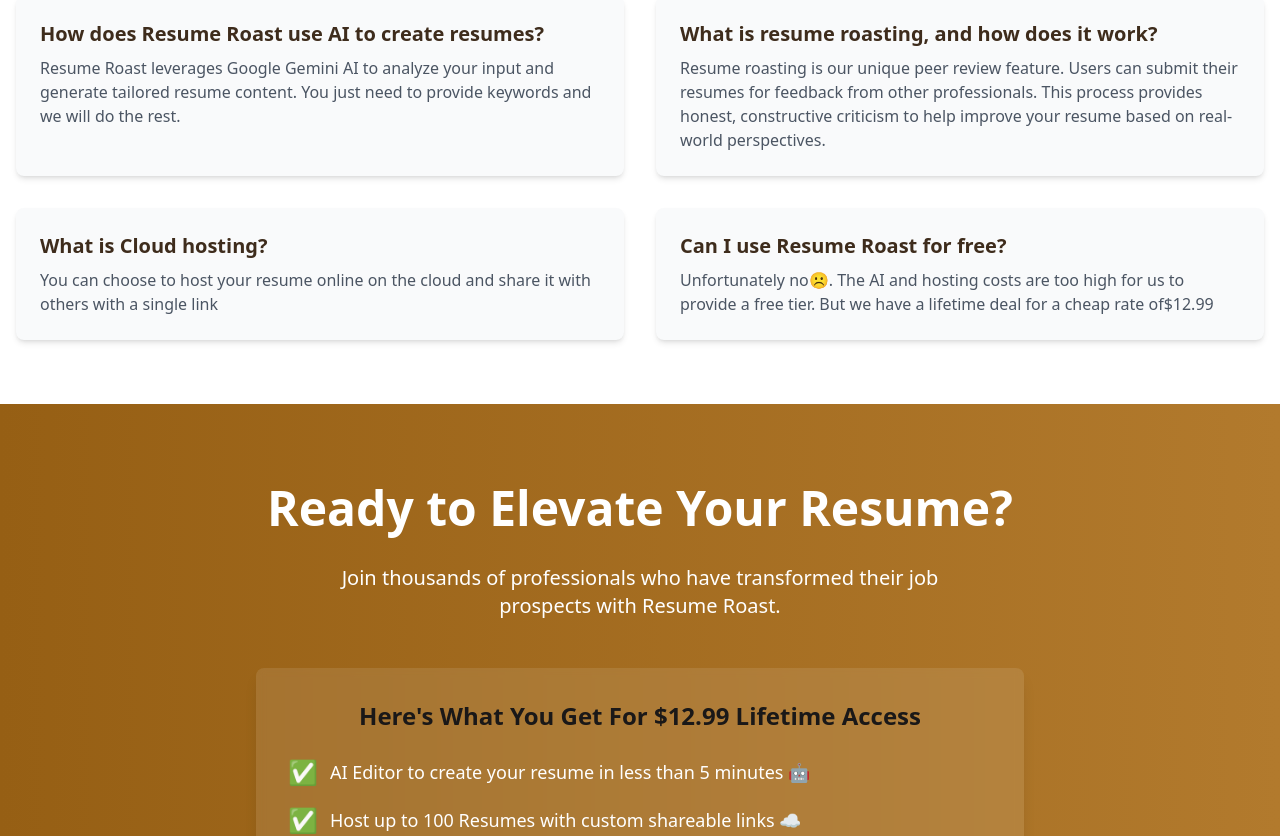
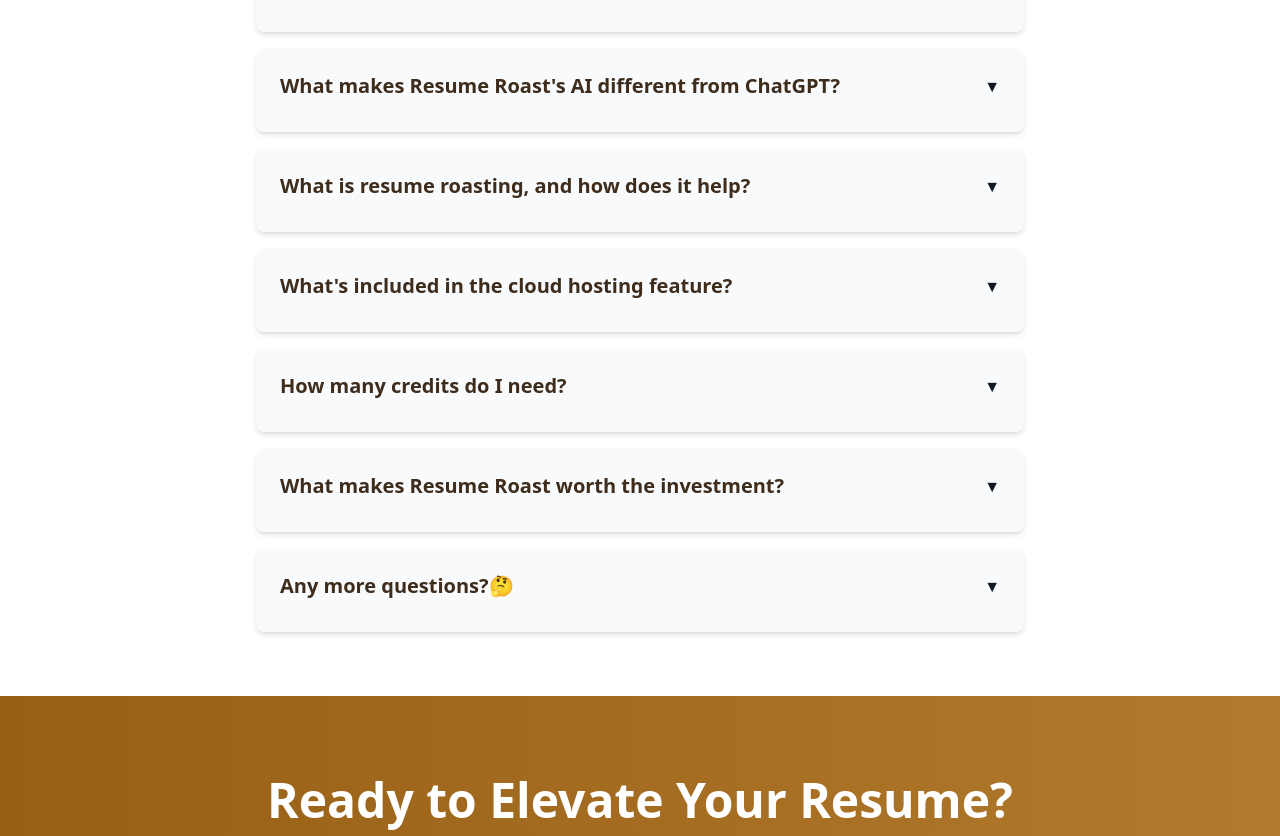
Before and after one commit to meghm1007/resumeroast, a Next.js app: page / in a window 1280 px wide. Shown: the part 1302-2138 px from the top of the page. Built offline with nearby package versions, Linux system fonts and the light colour scheme; no server answers.

Commit message:
final version ready

```diff
--- a/app/_components/BillingSection.tsx
+++ b/app/_components/BillingSection.tsx
@@ -3,39 +3,37 @@
 const BillingSection = () => {
   const creditOptions = [
     {
-      credits: 100,
-      price: 10,
-      description: "Perfect for small projects",
+      credits: 50,
+      price: 4.99,
+      description: "Perfect for quick resume touchups and single-job applications",
       features: [
-        "Generate 20 Cover Letters",
-        "AI Resume Review",
-        "Basic Support",
+        "10 AI writing assists (50 credits)",
+        "or 2 resume database hostings (40 credits)",
+        "Mix and match as needed",
+        "Credits never expire",
       ],
       bgColor: "bg-white",
     },
     {
-      credits: 250,
-      price: 20,
-      description: "Most popular for medium projects",
+      credits: 150,
+      price: 12.99,
+      description: "Most popular for active job seekers",
       features: [
-        "Generate 50 Cover Letters",
-        "AI Resume Review",
-        "Priority Support",
-        "Resume Analytics",
+        "30 AI writing assists (150 credits)",
+        "or 7 resume database hostings (140 credits)",
+        "15% savings vs. starter pack",
       ],
       popular: true,
       bgColor: "bg-blue-50",
     },
     {
       credits: 500,
-      price: 35,
-      description: "Best value for larger projects",
+      price: 39.99,
+      description: "Best value for career builders and frequent updaters",
       features: [
-        "Generate 100 Cover Letters",
-        "AI Resume Review",
-        "24/7 Premium Support",
-        "Advanced Analytics",
-        "Custom Templates",
+        "100 AI writing assists (500 credits)",
+        "or 25 resume database hostings (500 credits)",
+        "25% savings vs. starter pack",
       ],
       bgColor: "bg-white",
     },
@@ -105,7 +103,7 @@
         <div className="grid md:grid-cols-3 gap-8">
           {creditOptions.map((option) => (
             <Link
-              href="/billing"
+              href="/dashboard/billing"
               key={option.credits}
               className={`${
                 option.bgColor
--- a/app/page.tsx
+++ b/app/page.tsx
@@ -41,13 +41,35 @@
   answer,
 }: {
   question: string;
-  answer: string;
-}) => (
-  <div className="bg-gray-50 p-6 rounded-lg shadow-md">
-    <h3 className="text-xl font-semibold mb-2 text-[#3e2c1c]">{question}</h3>
-    <p className="text-gray-600">{answer}</p>
-  </div>
-);
+  answer: string | ReactNode;
+}) => {
+  const [isOpen, setIsOpen] = useState(false);
+
+  return (
+    <div className="bg-gray-50 p-6 rounded-lg shadow-md transition-all duration-200">
+      <button
+        className="w-full text-left flex justify-between items-center"
+        onClick={() => setIsOpen(!isOpen)}
+      >
+        <h3 className="text-xl font-semibold text-[#3e2c1c]">{question}</h3>
+        <span
+          className={`transform transition-transform duration-200 ${
+            isOpen ? "rotate-180" : ""
+          }`}
+        >
+          ▼
+        </span>
+      </button>
+      <div
+        className={`mt-2 text-gray-600 overflow-hidden transition-all duration-200 ${
+          isOpen ? "max-h-96" : "max-h-0"
+        }`}
+      >
+        {answer}
+      </div>
+    </div>
+  );
+};
 
 // Dynamically import heavy components
 const DynamicFeatureCard = dynamic(() => Promise.resolve(FeatureCard), {
@@ -76,8 +98,8 @@
       setTimeout(() => {
         setCurrentWordIndex((prevIndex) => (prevIndex + 1) % words.length);
         setFadeClass("fade-in");
-      }, 500);
-    }, 3000);
+      }, 1000);
+    }, 1000);
 
     return () => clearInterval(interval);
   }, [words.length]);
@@ -217,22 +239,146 @@
           <h2 className="text-3xl md:text-4xl font-bold mb-12 text-center text-[#3e2c1c]">
             Frequently Asked Questions
           </h2>
-          <div className="grid grid-cols-1 md:grid-cols-2 gap-8">
-            <DynamicFAQItem
-              question="How does Resume Roast use AI to create resumes?"
-              answer="Resume Roast leverages Google Gemini AI to analyze your input and generate tailored resume content. You just need to provide keywords and we will do the rest."
+          <div className="grid grid-cols-1 gap-4 max-w-3xl mx-auto">
+            <FAQItem
+              question="How does the credit system work?"
+              answer={
+                <div className="space-y-2">
+                  <p>
+                    Our credit system is designed to be flexible and
+                    transparent:
+                  </p>
+                  <ul className="list-disc list-inside ml-4 space-y-1">
+                    <li>5 credits per AI writing assist</li>
+                    <li>20 credits per resume database hosting</li>
+                    <li>Credits never expire</li>
+                    <li>Bundle packages offer up to 25% savings</li>
+                  </ul>
+                </div>
+              }
             />
-            <DynamicFAQItem
-              question="What is resume roasting, and how does it work?"
-              answer="Resume roasting is our unique peer review feature. Users can submit their resumes for feedback from other professionals. This process provides honest, constructive criticism to help improve your resume based on real-world perspectives."
+            <FAQItem
+              question="What makes Resume Roast's AI different from ChatGPT?"
+              answer={
+                <div className="space-y-2">
+                  <p>
+                    Resume Roast uses Google's Gemini AI, specifically trained
+                    on:
+                  </p>
+                  <ul className="list-disc list-inside ml-4 space-y-1">
+                    <li>
+                      Thousands of successful resumes across various industries
+                    </li>
+                    <li>
+                      Current ATS (Applicant Tracking System) requirements
+                    </li>
+                    <li>
+                      Industry-specific keywords and formatting best practices
+                    </li>
+                    <li>Real hiring manager preferences and feedback</li>
+                  </ul>
+                </div>
+              }
             />
-            <DynamicFAQItem
-              question="What is Cloud hosting?"
-              answer="You can choose to host your resume online on the cloud and share it with others with a single link"
+            <FAQItem
+              question="What is resume roasting, and how does it help?"
+              answer={
+                <div className="space-y-2">
+                  <p>
+                    Resume roasting is our community-driven review system where:
+                  </p>
+                  <ul className="list-disc list-inside ml-4 space-y-1">
+                    <li>
+                      Real professionals provide honest, actionable feedback
+                    </li>
+                    <li>Get insights from people in your target industry</li>
+                    <li>Identify blind spots in your resume</li>
+                    <li>Learn from others' resumes and feedback</li>
+                    <li>This feature is completely free and unlimited!</li>
+                  </ul>
+                </div>
+              }
             />
-            <DynamicFAQItem
-              question="Can I use Resume Roast for free?"
-              answer="Unfortunately no☹️. The AI and hosting costs are too high for us to provide a free tier. But we have a lifetime deal for a cheap rate of$12.99"
+            <FAQItem
+              question="What's included in the cloud hosting feature?"
+              answer={
+                <div className="space-y-2">
+                  <p>
+                    Our premium cloud hosting service (20 credits) includes:
+                  </p>
+                  <ul className="list-disc list-inside ml-4 space-y-1">
+                    <li>Permanent, shareable link to your resume</li>
+                    <li>Real-time view tracking and analytics</li>
+                    <li>Multiple format support (PDF, ATS-friendly)</li>
+                    <li>Automatic backup and version history</li>
+                    <li>Mobile-responsive design</li>
+                  </ul>
+                </div>
+              }
+            />
+            <FAQItem
+              question="How many credits do I need?"
+              answer={
+                <div className="space-y-2">
+                  <p>Credit needs vary based on your job search intensity:</p>
+                  <ul className="list-disc list-inside ml-4 space-y-1">
+                    <li>
+                      Light Usage (50 credits): Perfect for single job
+                      applications or resume updates
+                    </li>
+                    <li>
+                      Active Job Search (150 credits): Ideal for creating
+                      multiple versions and hosting several resumes
+                    </li>
+                    <li>
+                      Career Builder (500 credits): Best for long-term career
+                      management and frequent updates
+                    </li>
+                  </ul>
+                  <p className="mt-2">
+                    Remember: You can always purchase more credits as needed,
+                    and they never expire!
+                  </p>
+                </div>
+              }
+            />
+            <FAQItem
+              question="What makes Resume Roast worth the investment?"
+              answer={
+                <div className="space-y-2">
+                  <p>Resume Roast offers unique value through:</p>
+                  <ul className="list-disc list-inside ml-4 space-y-1">
+                    <li>Professional-grade AI powered by Google Gemini</li>
+                    <li>Unlimited community feedback</li>
+                    <li>ATS optimization tools</li>
+                    <li>Professional cloud hosting</li>
+                    <li>Active Reddit community support</li>
+                  </ul>
+                  <p className="mt-2">
+                    Consider this: A single successful job application could
+                    mean thousands in additional salary. Our service costs less
+                    than a coffee shop visit but could significantly impact your
+                    career trajectory.
+                  </p>
+                </div>
+              }
+            />
+            <FAQItem
+              question="Any more questions?🤔"
+              answer={
+                <div className="space-y-2">
+                  <p>
+                    Reach out to me on X{" "}
+                    <a
+                      href="https://x.com/itsthemeg"
+                      target="_blank"
+                      rel="noopener noreferrer"
+                    >
+                      @itsthemeg
+                    </a>
+                  </p>
+                </div>
+              }
             />
           </div>
         </div>
@@ -251,7 +397,7 @@
 
           <div className="bg-white/10 backdrop-blur-sm rounded-lg p-8 mb-12 max-w-3xl mx-auto shadow-lg">
             <h3 className="text-2xl font-semibold mb-6 text-[#1a1818]">
-              Here's What You Get For $12.99 Lifetime Access
+              Get Started with Resume Credits
             </h3>
             <ul className="text-left space-y-4 mb-8">
               <li className="flex items-center">
@@ -259,7 +405,7 @@
                   ✅
                 </span>
                 <span className="text-lg">
-                  AI Editor to create your resume in less than 5 minutes 🤖
+                  100 Free Credits To Get Started 🤖
                 </span>
               </li>
               <li className="flex items-center">
@@ -267,21 +413,23 @@
                   ✅
                 </span>
                 <span className="text-lg">
-                  Host up to 100 Resumes with custom shareable links ☁️
+                  Cloud hosting included with every resume ☁️
                 </span>
               </li>
               <li className="flex items-center">
                 <span className="text-[#965f14] font-bold text-2xl mr-3">
                   ✅
                 </span>
-                <span className="text-lg">Unlimited resume roasting 🔥</span>
+                <span className="text-lg">
+                  Unlimited resume roasting feedback 🔥
+                </span>
               </li>
               <li className="flex items-center">
                 <span className="text-[#965f14] font-bold text-2xl mr-3">
                   <FaReddit className="text-orange-600 bg-white rounded-full font-bold text-2xl mr-3" />
                 </span>
                 <span className="text-lg">
-                  A huge community of Reddit students and professionals
+                  Access to our Reddit community of students and professionals
                 </span>
               </li>
             </ul>
@@ -293,16 +441,14 @@
           >
             <div className="flex flex-col">
               <p>Get Started</p>
-              <p>$12.99/ Lifetime</p>
             </div>
           </Link>
           <p className="text-sm text-gray-200 mt-5">
-            I know you're a student a probably broke like me, but $12.99 could
-            change your life, so go for it!
+            Invest in your future - one resume at a time!
           </p>
           <p className="text-sm text-gray-200 mt-2">
-            This money would help me cover hosting, database, and AI costs
-            keeping the site running for you FOREVER😀
+            Your support helps cover our hosting, database, and AI costs to keep
+            providing you with the best resume tools.
           </p>
         </div>
       </section>
```
Also changed, not shown: app/dashboard/_components/SideNav.tsx (+3 -16 lines), app/dashboard/_components/TemplateListSection.tsx (+8 -8 lines), app/dashboard/content/_components/CoverLetterSection.tsx (+33 -3 lines), app/dashboard/content/_components/FormSection.tsx (+36 -5 lines), app/dashboard/content/_components/ResumePreview.tsx (+36 -9 lines), app/roast/page.tsx (+3 -11 lines).
